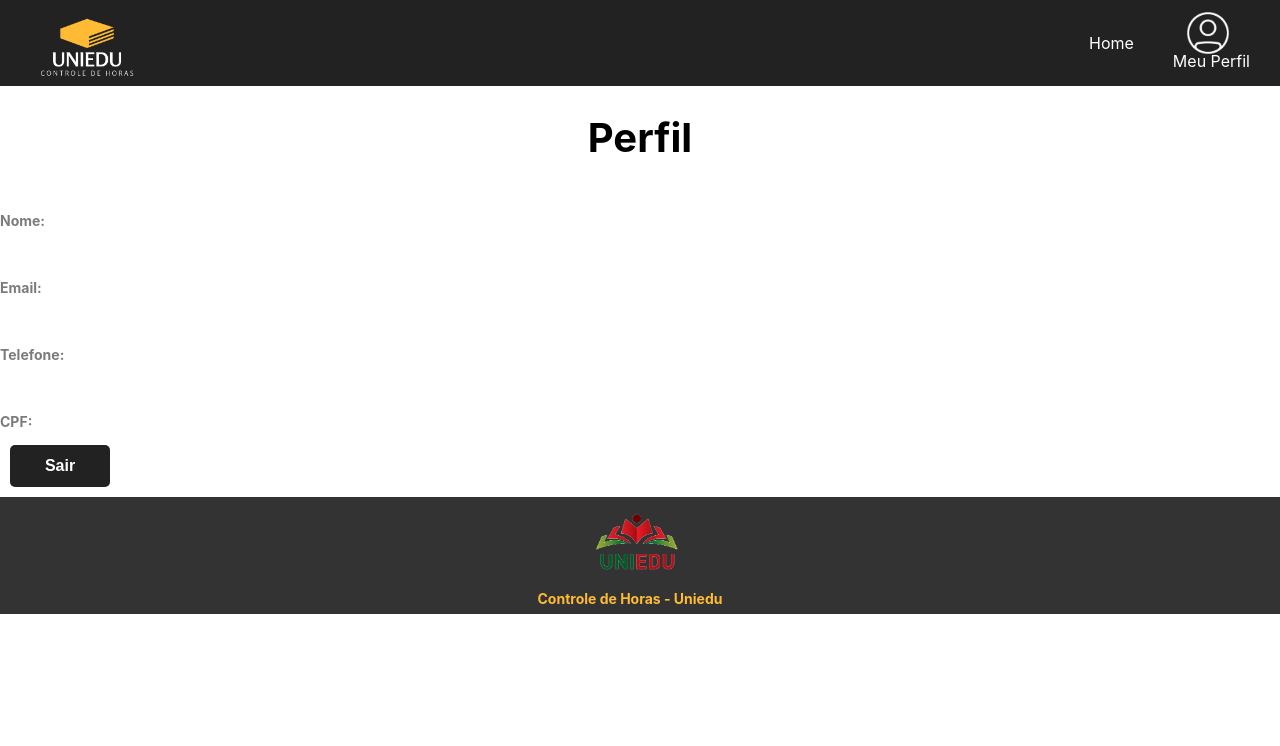
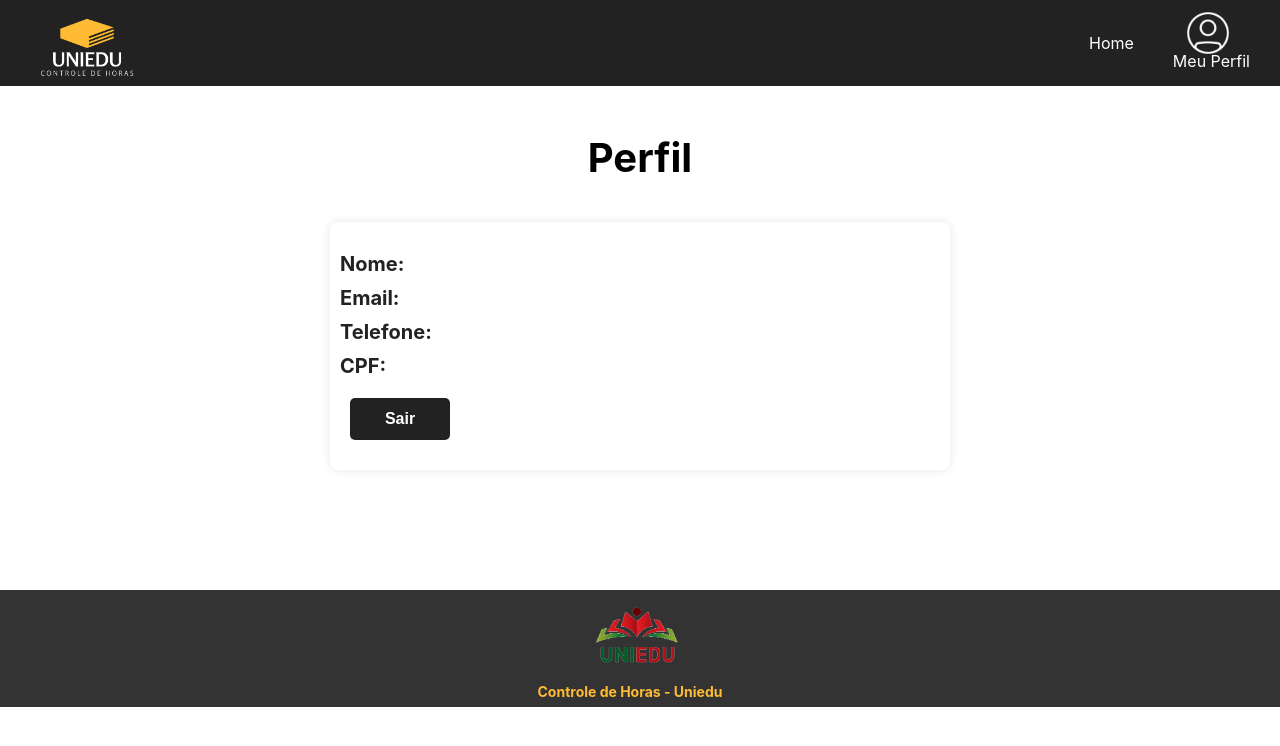
Before and after one commit to Luc4s-clud/Base-Principal, a React (Create React App) app in the folder App-teste/app-teste/: page /perfil in a window 1280 px wide. Shown: the top 746 px of the page. Built offline with nearby package versions, Linux system fonts and the light colour scheme; no server answers; sample sign-in values are in the browser's storage.

Commit message:
CSS para perfil

```diff
--- a/App-teste/app-teste/src/components/pages/Perfil.css
+++ b/App-teste/app-teste/src/components/pages/Perfil.css
@@ -0,0 +1,38 @@
+.perfil-container {
+    display: flex;
+    flex-direction: column;
+    align-items: center;
+    margin-top: 20px;
+    margin-bottom: 120px;
+  }
+
+  .perfil-card {
+    background-color: #fff;
+    border-radius: 8px;
+    box-shadow: 0 0 10px rgba(0, 0, 0, 0.1);
+    padding: 20px 10px;
+    margin-top: 20px;
+    max-width: 600px;
+    width: 100%;
+    height: auto;
+  }
+
+  .perfil-card p {
+    margin: 10px 0;
+    font-size: 20px;
+    color: #222;
+  }
+
+  .logout-button {
+    background-color: #222;
+    color: #fff;
+    text-decoration: none;
+    width: 200px;
+    transition: 0.5s;
+    border-radius: 5px;
+}
+
+.logout-button:hover {
+    color: #ffbb33;
+    transform: translateY(-2px);
+}
```
Also changed, not shown: App-teste/app-teste/src/components/pages/PerfilView.js (+5 -4 lines).
